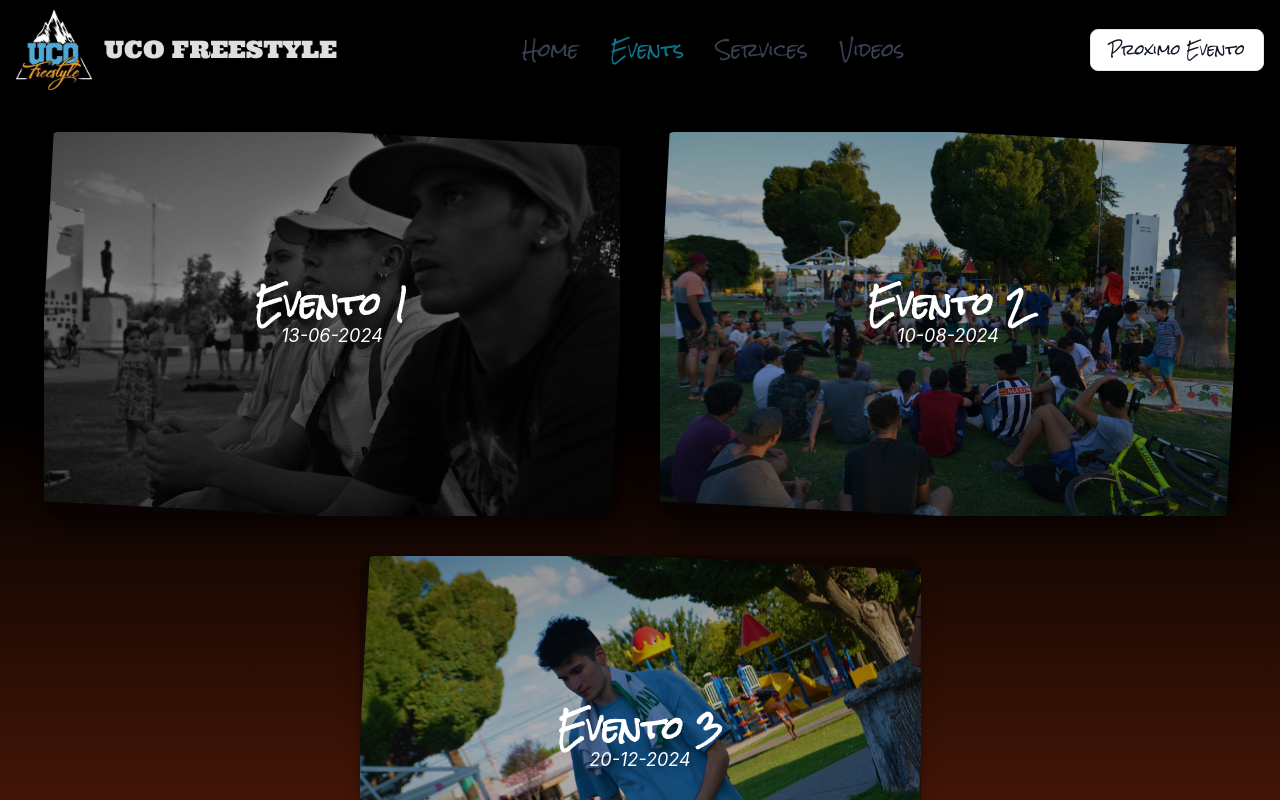
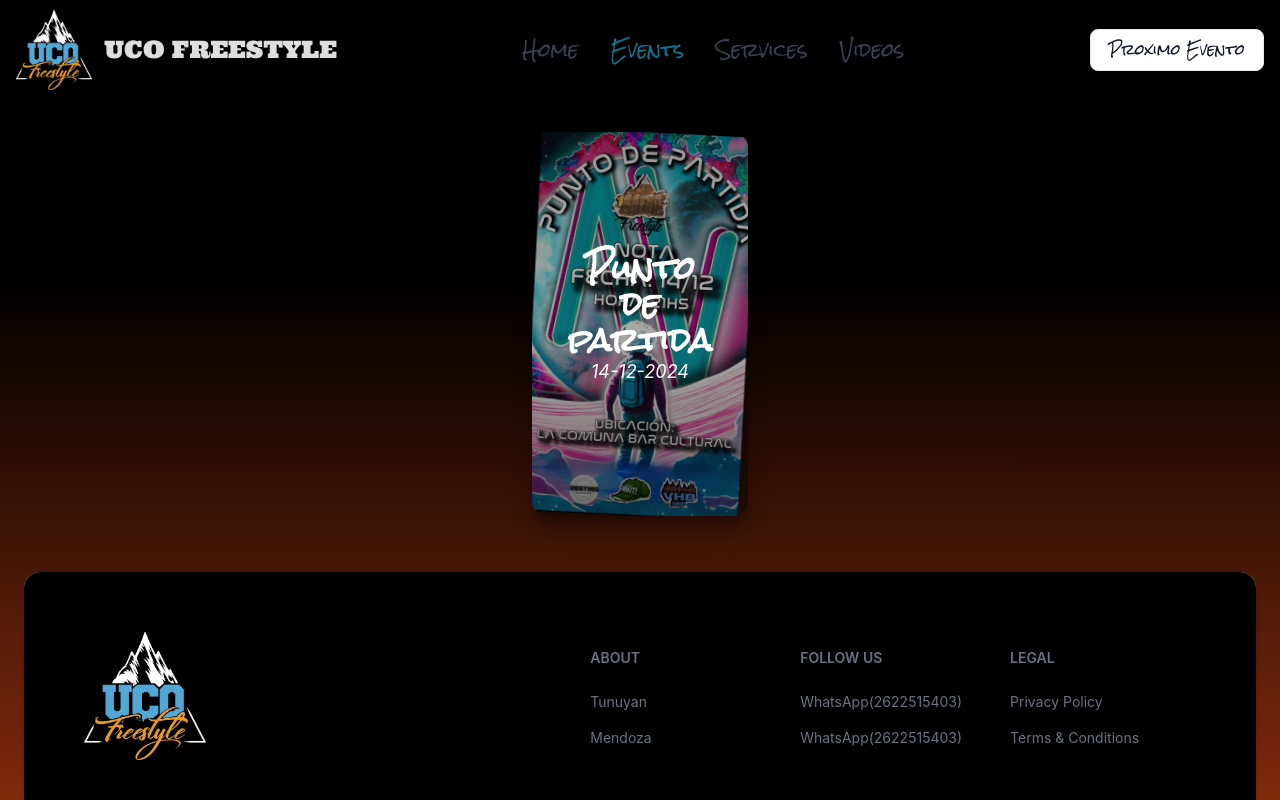
Before and after one commit to fracki1010/uco-frestyle-2, a React (Vite) app: page /events in a window 1280 px wide. Shown: the top 800 px of the page. Built offline with nearby package versions, Linux system fonts and the light colour scheme; a web font is replaced by a local one.

Commit message:
modified: con jere

```diff
--- a/src/App.jsx
+++ b/src/App.jsx
@@ -6,8 +6,10 @@ import { Home } from "./screens/Home";
 import { Events } from "./screens/Events";
 import {Services} from './screens/Services'
 import { Videos } from "./screens/Videos";
+import { Service } from "./screens/Service";
+import { Event } from "./screens/Event";
 
-import { Service } from "./screens/Service";
+
 
 function App() {
   return (
@@ -20,6 +22,7 @@ function App() {
           <Route path="/services" element={<Services/>}/>
           <Route path="/videos" element={<Videos/>}/>
           <Route  path="/services/:id" element={<Service/>}/>
+          <Route  path="/events/:id" element={<Event/>}/>
         </Routes>
       </Router>
       <footer className=" m-6 rounded-2xl">
--- a/src/components/CardEvent.jsx
+++ b/src/components/CardEvent.jsx
@@ -1,9 +1,10 @@
-
+import { Link } from "react-router-dom"
 
 // eslint-disable-next-line react/prop-types
-export function CardEvent({title, imageUrl, date}){
+export function CardEvent({ title, imageUrl, date, id }) {
   return (
-    <div><div className=" cursor-pointer group relative items-center justify-center overflow-hidden transition-shadow shadow-xl shadow-black/30 rounded-2xl">
+    <Link to={`./${id}`}>
+      <div className=" cursor-pointer group relative items-center justify-center overflow-hidden transition-shadow shadow-xl shadow-black/30 rounded-2xl">
         <div className="h-96 w-auto">
           <img
             className="h-full w-full object-cover transition-transform duration-500 rotate-3 group-hover:scale-125"
@@ -21,6 +22,7 @@ export function CardEvent({title, imageUrl, date}){
           </p>
         </div>
 
-  </div></div>
+      </div>
+    </Link>
   )
 }
--- a/src/components/Footer.jsx
+++ b/src/components/Footer.jsx
@@ -32,15 +32,15 @@ export function FooterUco() {
             <div>
               <FooterTitle title="about" />
               <FooterLinkGroup col>
-                <FooterLink href="#">Flowbite</FooterLink>
-                <FooterLink href="#">Tailwind CSS</FooterLink>
+                <FooterLink href="#">Tunuyan</FooterLink>
+                <FooterLink href="#">Mendoza</FooterLink>
               </FooterLinkGroup>
             </div>
             <div>
               <FooterTitle title="Follow us" />
               <FooterLinkGroup col>
-                <FooterLink href="#">Github</FooterLink>
-                <FooterLink href="#">Discord</FooterLink>
+                <FooterLink href="#">WhatsApp(2622515403)</FooterLink>
+                <FooterLink href="#">WhatsApp(2622515403)</FooterLink>
               </FooterLinkGroup>
             </div>
             <div>
@@ -56,11 +56,9 @@ export function FooterUco() {
         <div className="w-full sm:flex sm:items-center sm:justify-between">
           <FooterCopyright href="#" by="Flowbite™" year={2022} />
           <div className="mt-4 flex space-x-6 sm:mt-0 sm:justify-center">
-            <FooterIcon href="#" icon={BsFacebook} />
-            <FooterIcon href="#" icon={BsInstagram} />
-            <FooterIcon href="#" icon={BsTwitter} />
-            <FooterIcon href="#" icon={BsGithub} />
-            <FooterIcon href="#" icon={BsDribbble} />
+            <FooterIcon  href="#" icon={BsFacebook} />
+            <FooterIcon href="https://www.instagram.com/ucofreestyle" icon={BsInstagram} />
+
           </div>
         </div>
       </div>
--- a/src/data/data.js
+++ b/src/data/data.js
@@ -6,18 +6,44 @@ export const data = {
       "Hoy en día, *Uco Freestyle* trabaja con *todos los géneros musicales, desde **hip hop, reggaetón y música electrónica, hasta **rock, pop y música latina, creando experiencias únicas que llegan a una amplia variedad de públicos. Además, cuenta con **academias de danza* que ofrecen *talleres y enseñanzas* para el desarrollo de artistas del movimiento, y con *salas de ensayo* completamente equipadas para *bandas y solistas* que buscan perfeccionar su rendimiento y preparación.",
 
     quienesSomos3:
-      'Los artistas vinculados a *Uco Freestyle* no solo reciben formación, sino que también participan activamente en la *producción de videoclips*. En estos tres años, *Uco Freestyle* se ha consolidado como un referente en la producción y gestión de eventos y ha *fortalecido su presencia* en la región, brindando una plataforma profesional para el crecimiento de los artistas y creando experiencias memorables para el público. La productora se dedica a fusionar música, danza y arte en su máxima expresión, asegurando siempre calidad y creatividad en cada proyecto. Además, *Uco Freestyle* mantiene una estrecha *alianza con LA COMUNA BAR CULTURAL*, un espacio que complementa sus actividades y sirve como punto de encuentro para artistas, público y la comunidad. Ahora dice *"LA COMUNA BAR CULTURAL"* como pediste, en mayúsculas y en negrita. ¡Espero que esté todo perfecto ahora!',
+      'Las personas vinculados a *Uco Freestyle* no solo reciben formación, sino que también participan activamente en la *producción de videoclips*. En estos tres años, la agrupacion se ha consolidado como un referente en la producción y gestión de eventos y ha *fortalecido su presencia* en la región, brindando una plataforma profesional para el crecimiento de los artistas y creando experiencias memorables para el público. La productora se dedica a fusionar música, danza y arte en su máxima expresión, asegurando siempre calidad y creatividad en cada proyecto. Además, *Uco Freestyle* mantiene una estrecha *alianza con LA COMUNA BAR CULTURAL*, un espacio que complementa sus actividades y sirve como punto de encuentro para toda la comunidad.',
   },
   menssageWpp: {
-    phone: "2622572774",
+    phone: "2622515403",
     text: "Hola me interesa la propuesta de la membresia ",
   },
+
+  events: [
+    {
+      id: 1,
+      title: 'Punto de partida',
+      date: '14-12-2024',
+      img: 'src/assets/images/evento1.jpg',
+      description: [
+        'Este sábado 14 de diciembre, **Uco Freestyle marca un antes y un después en la industria con un evento que celebra el esfuerzo, la pasión y el arte. 🌟 PROTAGONISTA DE LA NOCHE Presentamos "Punto de Partida", el esperado álbum debut de **NOTA, el primer artista que confió en nuestro sello y que representa el resultado de **3 años de trabajo incansable.',
+        '🔗 LANZAMIENTO EXCLUSIVO: Además, revelaremos nuestra página web, un espacio revolucionario diseñado para conectar a artistas y eventos con oportunidades que los impulsarán al siguiente nivel.',
+        '🎧 CALENTANDO MOTORES ',
+        'Antes del gran evento, te invitamos a conocer el álbum en YouTube y Spotify. ¡Escúchalo, compártelo y sé parte del movimiento! ',
+        'No olvides suscribirte al canal, darle me gusta, **dejar tu comentario y compartir con tus amigos. ¡Tú apoyo es fundamental para el crecimiento del arte independiente! 🙌🎶 ',
+        '📍 DÓNDE Y CUÁNDO ',
+        '* *Fecha: * sábado 14 de diciembre. ',
+        '* *Hora: * 21 hs. ',
+        '* *Lugar: * La Comuna Bar Cultural. ',
+        '* *Entrada: * ¡Totalmente gratuita! ',
+        '* Servicios adicionales: * Habrá *bartender, **comida y cantina para que disfrutes de una noche completa. ',
+        "* Musicalización: * La noche estará ambientada con la mejor música de *DJ's en vivo, para mantener la energía al máximo.",
+        '*🎉 ¡LA FIESTA NO TERMINA! * ',
+        'Al finalizar el show, continuaremos con una fiesta exclusiva para celebrar juntos este gran momento. ¡Prepárate para bailar y disfrutar hasta el amanecer!',
+        '¡No te pierdas este momento único! 🎶✨',
+      ]
+    }
+  ],
 
   services: [
     {
       id: 1,
 
-      title: "MEMBRECIA Y PUBLICO",
+      title: "PUBLICO",
       image:
         "https://raw.githubusercontent.com/fracki1010/uco-frestyle-2/5525c237e1b2fed57c3ff08ba9adc1de40d59324/src/assets/event-card-5.jpg",
       location: "Plaza Tunuyan, Mendoza",
@@ -34,20 +60,15 @@ export const data = {
     },
 
 
+
     {
+
       id: 2,
-      title: "PAQUETE COMBINADO",
+      title: "Produccion Audiovisual",
       image: "/src/assets/event-card-3.jpg",
       location: "Plaza Tunuyan, Mendoza",
-      description:
-        "Ofrecemos un *paquete combinado* que incluye tanto nuestros servicios de *producción de audio* como de *producción de video*, brindando una solución integral para proyectos musicales, videoclips y eventos. Este paquete es ideal para artistas y bandas que buscan una producción completa, desde la grabación de la música hasta la creación del videoclip, pasando por la edición y el marketing visual. ",
-      benefits: [
-        "*Producción de audio* (grabación, mezcla y masterización). ",
-        "*Filmación profesional* de videoclips, eventos o proyectos audiovisuales.  ",
-        "*Edición de video* y *creación de contenido visual*.",
-        "*Desarrollo de guion y acompañamiento creativo* para asegurar la mejor ejecución de tu proyecto.",
-        "Con nuestro *paquete combinado*, tendrás la posibilidad de coordinar todos los aspectos técnicos de audio y video en un solo lugar, lo que te ahorrará tiempo y esfuerzo. ¡Déjanos llevar tu proyecto de principio a fin con calidad profesional y atención personalizada!",
-      ],
+      description: '',
+      benefits: [],
       package: [
         {
           id: 7,
@@ -77,9 +98,34 @@ export const data = {
             "3. *Desarrollo de Guion, Preparación y Acompañamiento Creativo*  Además de los servicios de grabación y edición, ofrecemos un *acompañamiento completo* que incluye la *creación del guion, **preparación para la grabación* y *acompañamiento durante todo el proceso creativo*. Nos aseguramos de que tu visión se materialice, apoyándote en cada paso del camino.",
           ],
         },
+        {
+          id: 9,
+          title: "PAQUETE COMBINADO",
+          image: "/src/assets/event-card-3.jpg",
+          location: "Plaza Tunuyan, Mendoza",
+          description:
+            "Ofrecemos un *paquete combinado* que incluye tanto nuestros servicios de *producción de audio* como de *producción de video*, brindando una solución integral para proyectos musicales, videoclips y eventos. Este paquete es ideal para artistas y bandas que buscan una producción completa, desde la grabación de la música hasta la creación del videoclip, pasando por la edición y el marketing visual. ",
+          benefits: [
+            "*Producción de audio* (grabación, mezcla y masterización). ",
+            "*Filmación profesional* de videoclips, eventos o proyectos audiovisuales.  ",
+            "*Edición de video* y *creación de contenido visual*.",
+            "*Desarrollo de guion y acompañamiento creativo* para asegurar la mejor ejecución de tu proyecto.",
+            "Con nuestro *paquete combinado*, tendrás la posibilidad de coordinar todos los aspectos técnicos de audio y video en un solo lugar, lo que te ahorrará tiempo y esfuerzo. ¡Déjanos llevar tu proyecto de principio a fin con calidad profesional y atención personalizada!",
+          ],
+
+        },
+
       ]
     },
 
+    {
+      id:9,
+      title: 'Eventos Sociales y Organizadores de encuentros culturales',
+      img: "https://raw.githubusercontent.com/fracki1010/uco-frestyle-2/5525c237e1b2fed57c3ff08ba9adc1de40d59324/src/assets/event-card-3.jpg",
+      location: '',
+      description: '',
+      benefits: [],
+      package: [
         {
           id: 3,
           title: "SERVICIO PARA EVENTOS SOCIALES",
@@ -128,8 +174,11 @@ export const data = {
             "*8. Espacio Físico para Actividades Culturales*  - *Espacios adaptados para actividades culturales*: Contamos con un lugar adecuado para actividades como ensayos, talleres, presentaciones, festivales y otras expresiones culturales. Este espacio está disponible para artistas, grupos y organizadores que necesiten un lugar para llevar a cabo sus actividades previas o en vivo.",
           ],
         },
+      ]
+    },
 
-    {
+
+    /* {
       id: 5,
       title: "Membresía - Organizaciones y Eventos Sociales",
       image:
@@ -138,13 +187,12 @@ export const data = {
       description:
         "Una excelente oportunidad para quienes gestionan eventos sociales y organizadores emergentes. Esta membresía permite gestionar todos los aspectos técnicos de los eventos, desde sonido, luces, hasta grabación de video y difusión, con el apoyo de nuestro equipo profesional. Con precios accesibles y beneficios exclusivos, tendrás todo lo que necesitas para llevar tu evento al siguiente nivel.",
       benefits: [],
-    },
+    }, */
 
     {
       id: 6,
       title: "SPONSOR",
-      image:
-        "https://raw.githubusercontent.com/fracki1010/uco-frestyle-2/refs/heads/main/src/assets/event-card-4.jpg",
+      image:"https://raw.githubusercontent.com/fracki1010/uco-frestyle-2/refs/heads/main/src/assets/event-card-4.jpg",
       location: "Plaza Tunuyan, Mendoza",
       description:
         "En *Uco Freestyle*, te ofrecemos una oportunidad única para que tu marca sea parte de nuestros eventos en vivo y alcance una audiencia comprometida. Al convertirte en patrocinador de nuestra productora, podrás disfrutar de una serie de beneficios exclusivos para impulsar tu visibilidad y promover tus productos o servicios de manera efectiva.",
--- a/src/screens/Events.jsx
+++ b/src/screens/Events.jsx
@@ -1,28 +1,35 @@
-import imgEvent1 from "../assets/event-card-6.jpg";
-import imgEvent2 from "../assets/event-card-5.jpg";
-import imgEvent3 from "../assets/event-card-4.jpg";
+import { data } from "../data/data.js";
 import { CardEvent } from "../components/CardEvent";
 
+import imgEvent1 from "../assets/images/evento1.jpg";
+import imgEvent2 from "../assets/event-card-6.jpg";
+import imgEvent3 from "../assets/event-card-5.jpg";
+import imgEvent4 from "../assets/event-card-4.jpg";
+
 export function Events() {
+
+  const dataEvent = data.events;
+
   return (
 
 
       <div className="p-8 flex justify-center flex-wrap gap-10 ">
-        <CardEvent
-          title={"Evento 1"}
-          imageUrl={imgEvent1}
-          date={"13-06-2024"}
-        ></CardEvent>
-        <CardEvent
-          title={"Evento 2"}
-          imageUrl={imgEvent2}
-          date={"10-08-2024"}
-        ></CardEvent>
-        <CardEvent
-          title={"Evento 3"}
-          imageUrl={imgEvent3}
-          date={"20-12-2024"}
-        ></CardEvent>
+
+      {
+        dataEvent.map((e)=>{
+          return(
+            <CardEvent
+              title={e.title}
+              imageUrl={e.img}
+              date={e.date}
+              id={e.id}
+            ></CardEvent>
+
+          )
+        })
+      }
+
+
       </div>
 
   );
```
Also changed, not shown: src/screens/Event.jsx (added, +46 -0 lines), src/screens/Home.jsx (+1 -62 lines), src/screens/Service.jsx (+20 -16 lines), src/screens/Videos.jsx (+4 -38 lines), src/assets/images/evento1.jpg (added), 1 other file (tests, documents, lock files or other folders). Lines whose indentation alone changed are shown as unchanged.
